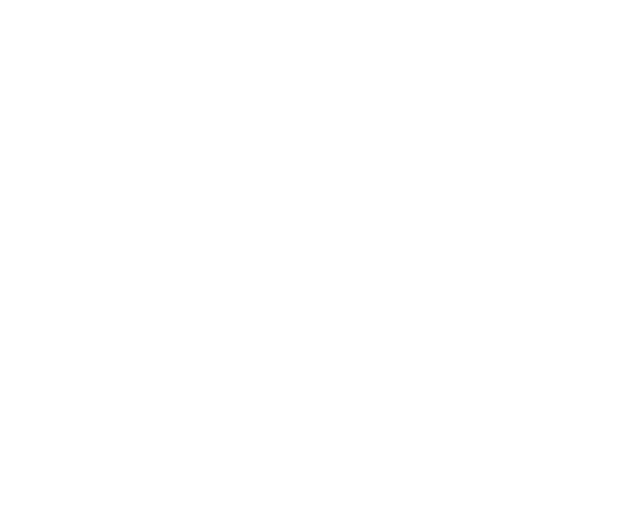
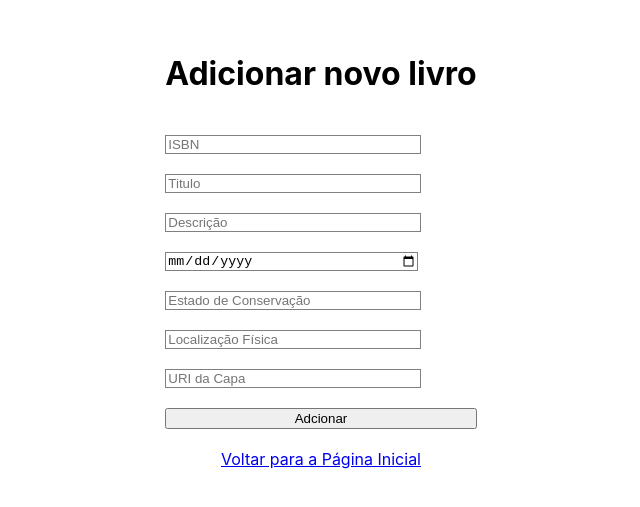
Before and after one commit to wallacelw/SGBD-Laboratorio, a React (Create React App) app in the folder front/: page /Book/Add in a window 1280 px wide. Before the commit this address had no page. Shown: the part 149-656 px from the top of the page, without its empty margins (319-959 px from the left). Built offline with nearby package versions, Linux system fonts and the light colour scheme.

Commit message:
new pages, add, edit, and main

```diff
--- a/front/src/App.js
+++ b/front/src/App.js
@@ -1,7 +1,11 @@
 import {BrowserRouter, Routes, Route} from "react-router-dom";
+import "./style.css"
 import Books from "./pages/Books";
-import Add from "./pages/Add";
-import Edit from "./pages/Edit";
+import Materials from "./pages/Materials";
+import AddMaterial from "./pages/AddMaterial";
+import AddBook from "./pages/AddBook";
+import EditBook from "./pages/EditBook";
+import EditMaterial from "./pages/EditMaterial";
 
 function App() {
   return (
@@ -9,8 +13,12 @@
       <BrowserRouter>
         <Routes>
           <Route path="/" element={<Books/>}/>
-          <Route path="/Add" element={<Add/>}/>
-          <Route path="/Edit" element={<Edit/>}/>
+          <Route path="/Books" element={<Books/>}/>
+          <Route path="/Materials" element={<Materials/>}/>
+          <Route path="/Material/Add" element={<AddMaterial/>}/>
+          <Route path="/Book/Add" element={<AddBook/>}/>
+          <Route path="/Book/Edit/:isbn" element={<EditBook/>}/>
+          <Route path="/Material/Edit/:id" element={<EditMaterial/>}/>
         </Routes>
       </BrowserRouter>
     </div>
--- /dev/null
+++ b/front/src/pages/AddBook.jsx
@@ -0,0 +1,52 @@
+import React, { useState } from "react"
+import { Link, useNavigate } from "react-router-dom";
+import axios from "axios";
+
+const AddBook = () => {
+    const [book, setBook] = useState({
+        isbn: null,
+        titulo: "",
+        descricao: "",
+        data_de_aquisicao: null,
+        estado_de_conservacao: "",
+        localizacao_fisica: "",
+        uri_da_capa_do_livro: null
+    });
+
+    const navigate = useNavigate();
+
+    const [error,setError] = useState(false)
+
+    const handleChange = (e) => {
+        setBook((prev) => ({ ...prev, [e.target.name]: e.target.value }));
+    };
+
+    const handleClick = async (e) => {
+        e.preventDefault()
+        try {
+            await axios.post("http://localhost:3333/livro", book)
+            navigate("/");
+        } catch (error) {
+            console.log(error)
+            setError(true)
+        }
+    }
+
+    return (
+        <div className="form">
+            <h1> Adicionar novo livro </h1>
+            <input type="number" placeholder="ISBN" onChange={handleChange} name="isbn"/>
+            <input type="text" placeholder="Titulo" onChange={handleChange} name="titulo"/>
+            <input type="text" placeholder="Descrição" onChange={handleChange} name="descricao"/>
+            <input type="date" placeholder="Data de Aquisição" onChange={handleChange} name="data_de_aquisicao"/>
+            <input type="text" placeholder="Estado de Conservação" onChange={handleChange} name="estado_de_conservacao"/>
+            <input type="text" placeholder="Localização Física" onChange={handleChange} name="localizacao_fisica"/>
+            <input type="number" placeholder="URI da Capa" onChange={handleChange} name="uri_da_capa_do_livro"/>
+            <button onClick={handleClick}> Adcionar </button>
+            {error && "Algo deu errado!"}
+            <Link to="/Books"> Voltar para a Página Inicial </Link>
+        </div>
+    )
+}
+
+export default AddBook
--- /dev/null
+++ b/front/src/pages/AddMaterial.jsx
@@ -0,0 +1,52 @@
+import React, { useState } from "react"
+import { Link, useNavigate } from "react-router-dom";
+import axios from "axios";
+
+const AddMaterial = () => {
+    const [material, setMaterial] = useState({
+        id: null,
+        descricao: "",
+        numero_de_serie: null,
+        data_de_aquisicao: null,
+        estado_de_conservacao: "",
+        localizacao_fisica: "",
+        uri_da_foto_do_material: null
+    });
+
+    const navigate = useNavigate();
+
+    const [error,setError] = useState(false)
+
+    const handleChange = (e) => {
+        setMaterial((prev) => ({ ...prev, [e.target.name]: e.target.value }));
+    };
+
+    const handleClick = async (e) => {
+        e.preventDefault()
+        try {
+            await axios.post("http://localhost:3333/material", material)
+            navigate("/Materials");
+        } catch (error) {
+            console.log(error)
+            setError(true)
+        }
+    }
+
+    return (
+        <div className="form">
+            <h1> Adicionar novo material </h1>
+            <input type="number" placeholder="ID" onChange={handleChange} name="id"/>
+            <input type="text" placeholder="Descrição" onChange={handleChange} name="descricao"/>
+            <input type="number" placeholder="Número de Série" onChange={handleChange} name="numero_de_serie"/>
+            <input type="date" placeholder="Data de Aquisição" onChange={handleChange} name="data_de_aquisicao"/>
+            <input type="text" placeholder="Estado de Conservação" onChange={handleChange} name="estado_de_conservacao"/>
+            <input type="text" placeholder="Localização Física" onChange={handleChange} name="localizacao_fisica"/>
+            <input type="number" placeholder="URI do Material" onChange={handleChange} name="uri_da_foto_do_material"/>
+            <button onClick={handleClick}> Adicionar </button>
+            {error && "Algo deu errado!"}
+            <Link to="/Materials"> Voltar para a Página Inicial </Link>
+        </div>
+    )
+}
+
+export default AddMaterial
--- a/front/src/pages/Books.jsx
+++ b/front/src/pages/Books.jsx
@@ -19,19 +19,31 @@
         fetchAllBooks()
     }, [])
 
+    const handleDelete = async (isbn) => {
+        try {
+            await axios.delete("http://localhost:3333/livro"+isbn)
+            window.location.reload()
+        }
+        catch (error) {
+            console.log(error)
+        }
+    }
+
     return (
         <div>
             <h1> Livros </h1>
             <div className="books">
                 {books.map(book => (
                     <div className="book" key={book.isbn}>
+                        {book.uri_da_capa_do_livro && <img src={book.uri_da_capa_do_livro} alt="" />}
                         <h2>{book.titulo}</h2>
-                        {book.uri_da_capa_do_livro && <img src={book.uri_da_capa_do_livro} alt="" />}
                         <p>{book.descricao}</p>
+                        <button className="delete" onClick={() => handleDelete(book.isbn)}> Apagar </button>
+                        <button className="edit"> <Link to={`/Book/Edit/${book.isbn}`}> Editar </Link> </button>
                     </div>
                 ))}
             </div>
-            <button><Link to="/Add"> Adicionar novo livro </Link></button>
+            <button><Link to="/Book/Add"> Adicionar novo livro </Link></button>
         </div>
     )
 }
--- a/front/src/pages/Add.jsx
+++ b/front/src/pages/EditBook.jsx
@@ -1,8 +1,8 @@
 import React, { useState } from "react"
-import { Link, useNavigate } from "react-router-dom";
+import { Link, useLocation, useNavigate } from "react-router-dom";
 import axios from "axios";
 
-const Add = () => {
+const EditBook = () => {
     const [book, setBook] = useState({
         isbn: null,
         titulo: "",
@@ -14,27 +14,28 @@
     });
 
     const navigate = useNavigate();
-
-    const [error,setError] = useState(false)
+    const location = useLocation();
+    const bookId = location.pathname.split("/")[2];
+    const [error,setError] = useState(false);
 
     const handleChange = (e) => {
-        setBook((prev) => ({...prev, [e.target.name]: e.target.value }));
+        setBook((prev) => ({ ...prev, [e.target.name]: e.target.value }));
     };
 
     const handleClick = async (e) => {
-        e.preventDefault()
+        e.preventDefault();
         try {
-            await axios.post("http://localhost:3333/livros", book)
+            await axios.put(`http://localhost:8800/livro/${bookId}`, book);
             navigate("/");
-        } catch (error) {
-            console.log(error)
-            setError(true)
+        } catch (err) {
+            console.log(err);
+            setError(true);
         }
-    }
+    };
 
     return (
         <div className="form">
-            <h1> Adicionar novo livro </h1>
+            <h1> Atualizar o livro </h1>
             <input type="number" placeholder="ISBN" onChange={handleChange} name="isbn"/>
             <input type="text" placeholder="Titulo" onChange={handleChange} name="titulo"/>
             <input type="text" placeholder="Descrição" onChange={handleChange} name="descricao"/>
@@ -42,11 +43,11 @@
             <input type="text" placeholder="Estado de Conservação" onChange={handleChange} name="estado_de_conservacao"/>
             <input type="text" placeholder="Localização Física" onChange={handleChange} name="localizacao_fisica"/>
             <input type="number" placeholder="URI da Capa" onChange={handleChange} name="uri_da_capa_do_livro"/>
-            <button onClick={handleClick}>Add</button>
+            <button onClick={handleClick}> Editar </button>
             {error && "Algo deu errado!"}
-            <Link to="/"> Voltar para a Página Inicial </Link>
+            <Link to="/Books"> Voltar para a Página Inicial </Link>
         </div>
     )
 }
 
-export default Add
+export default EditBook
--- /dev/null
+++ b/front/src/pages/EditMaterial.jsx
@@ -0,0 +1,53 @@
+import React, { useState } from "react"
+import { Link, useLocation, useNavigate } from "react-router-dom";
+import axios from "axios";
+
+const EditMaterial = () => {
+    const [material, setMaterial] = useState({
+        id: null,
+        descricao: "",
+        numero_de_serie: null,
+        data_de_aquisicao: null,
+        estado_de_conservacao: "",
+        localizacao_fisica: "",
+        uri_da_foto_do_material: null
+    });
+
+    const navigate = useNavigate();
+    const location = useLocation();
+    const materialId = location.pathname.split("/")[2];
+    const [error,setError] = useState(false);
+
+    const handleChange = (e) => {
+        setMaterial((prev) => ({ ...prev, [e.target.name]: e.target.value }));
+    };
+
+    const handleClick = async (e) => {
+        e.preventDefault();
+        try {
+            await axios.put(`http://localhost:8800/material/${materialId}`, material);
+            navigate("/Materials");
+        } catch (err) {
+            console.log(err);
+            setError(true);
+        }
+    };
+
+    return (
+        <div className="form">
+            <h1> Atualizar o livro </h1>
+            <input type="number" placeholder="ID" onChange={handleChange} name="id"/>
+            <input type="text" placeholder="Descrição" onChange={handleChange} name="descricao"/>
+            <input type="number" placeholder="Número de Série" onChange={handleChange} name="numero_de_serie"/>
+            <input type="date" placeholder="Data de Aquisição" onChange={handleChange} name="data_de_aquisicao"/>
+            <input type="text" placeholder="Estado de Conservação" onChange={handleChange} name="estado_de_conservacao"/>
+            <input type="text" placeholder="Localização Física" onChange={handleChange} name="localizacao_fisica"/>
+            <input type="number" placeholder="URI do Material" onChange={handleChange} name="uri_da_foto_do_material"/>
+            <button onClick={handleClick}> Editar </button>
+            {error && "Algo deu errado!"}
+            <Link to="/Materials"> Voltar para a Página Inicial </Link>
+        </div>
+    )
+}
+
+export default EditMaterial
--- /dev/null
+++ b/front/src/pages/Materials.jsx
@@ -0,0 +1,51 @@
+import React, { useEffect, useState } from "react"
+import axios from "axios"
+import { Link } from "react-router-dom"
+
+const Materials = () => {
+
+    const [materials, setMaterials] = useState([])
+
+    useEffect(() => {
+        const fetchAllMaterials = async () => {
+            try {
+                const res = await axios.get("http://localhost:3333/materiais")
+                setMaterials(res.data)
+                console.log(res)
+            } catch(error) {
+                console.log(error)
+            }
+        }
+        fetchAllMaterials()
+    }, [])
+
+    const handleDelete = async (id) => {
+        try {
+            await axios.delete("http://localhost:3333/material"+id)
+            window.location.reload()
+        }
+        catch (error) {
+            console.log(error)
+        }
+    }
+
+    return (
+        <div>
+            <h1> Materiais </h1>
+            <div className="materials">
+                {materials.map(material => (
+                    <div className="material" key={material.id}>
+                        {material.uri_da_foto_do_material && <img src={material.uri_da_foto_do_material} alt="" />}
+                        <h2>{material.numero_de_serie}</h2>
+                        <p>{material.descricao}</p>
+                        <button className="delete" onClick={() => handleDelete(material.id)}> Apagar </button>
+                        <button className="edit"> <Link to={`/Material/Edit/${material.id}`}> Editar </Link> </button>
+                    </div>
+                ))}
+            </div>
+            <button><Link to="/Material/Add"> Adicionar novo material </Link></button>
+        </div>
+    )
+}
+
+export default Materials
--- /dev/null
+++ b/front/src/style.css
@@ -0,0 +1,65 @@
+.App{
+    height: 100vh;
+    padding: 0px 100px;
+    display: flex;
+    align-items: center;
+    justify-content: center;
+    text-align: center;
+    gap: 100px;
+}
+
+.books{
+    display: flex;
+    gap: 10px;
+}
+
+.book{
+    flex: 1;
+    display: flex;
+    flex-direction: column;
+    gap: 10px;
+}
+
+img{
+    width: 200px;
+    height: 300px;
+    object-fit: cover;
+    background-color: rgb(193, 244, 227);
+}
+
+.delete{
+    border: 1px solid red;
+    color: pink;
+    padding: 3px 6px;
+    background-color: grey;
+    cursor: pointer;
+}
+
+.edit{
+    border: 1px solid green;
+    color: greenyellow;
+    padding: 3px 6px;
+    background-color: grey;
+    cursor: pointer;
+}
+
+.form{
+    display: flex;
+    flex-direction: column;
+    gap: 20px;
+}
+
+input{
+    width: 250px;
+    padding: 10 px;
+    border: 1px solid grey;
+}
+
+.formButton {
+    border: none;
+    padding: 10px;
+    background-color: orange;
+    color: wheat;
+    font-weight: bold;
+    cursor: pointer;
+}
```
Also changed, not shown: front/src/pages/Edit.jsx (deleted, +0 -9 lines), 2 other files (tests, documents, lock files or other folders).
